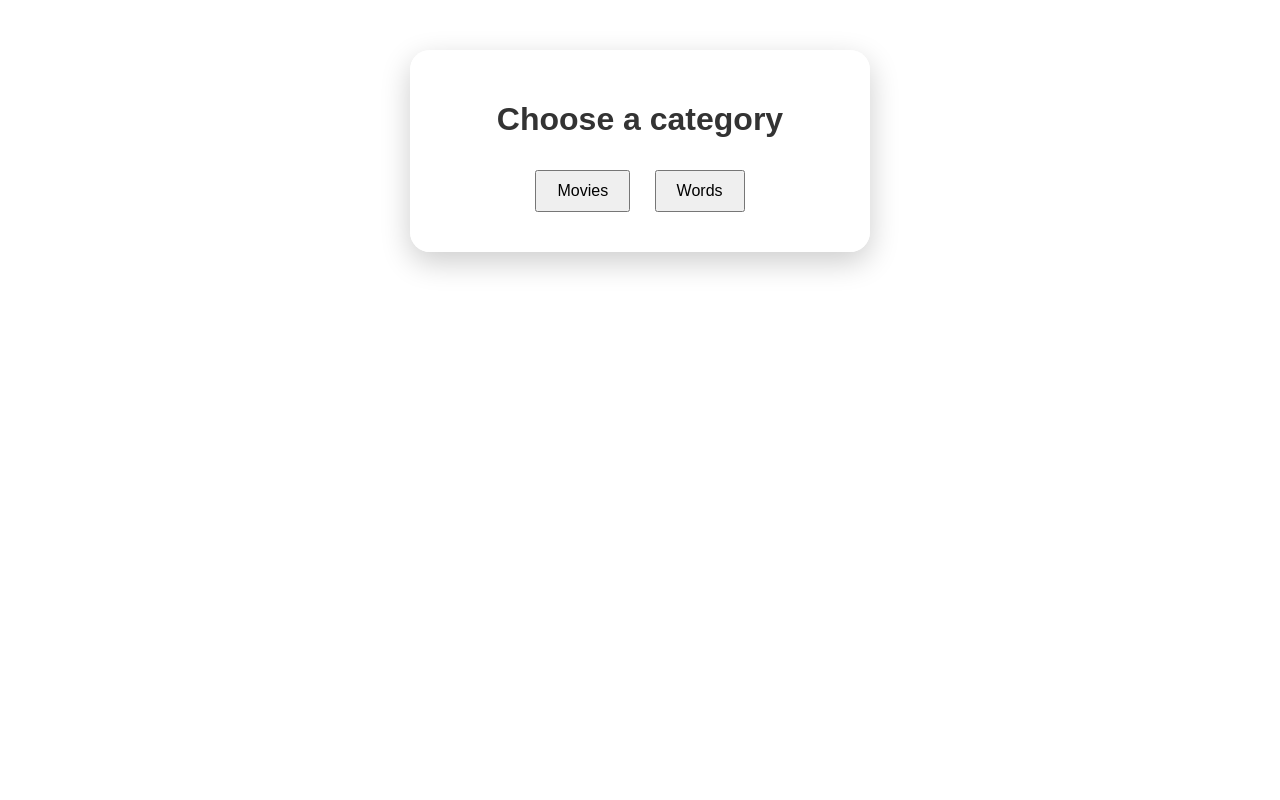
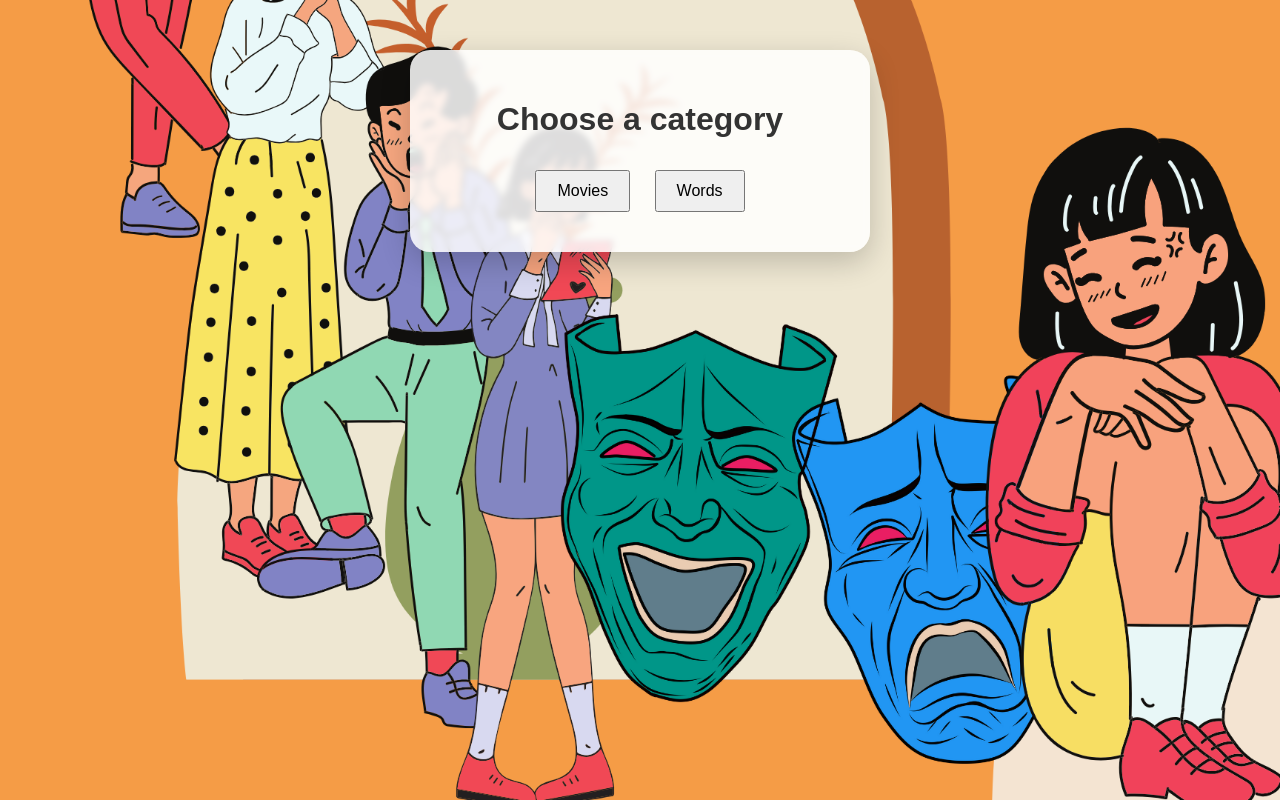
Before and after one commit to ramyarams24/Project-Charades, a plain HTML site: page index.html in a window 1280 px wide. Drawn offline with Linux system fonts and the light colour scheme.

Commit message:
Fixing code in styles.css for github pages

```diff
--- a/style.css
+++ b/style.css
@@ -1,5 +1,5 @@
 body {
-    background-image: url('assets/background_video.png');
+    background-image: url('background_video.png');
     background-repeat: no-repeat;      /* Don’t tile the image */
     background-position: center center; /* Center the image */
     background-size: cover;            /* Scale image to cover the screen */
```
